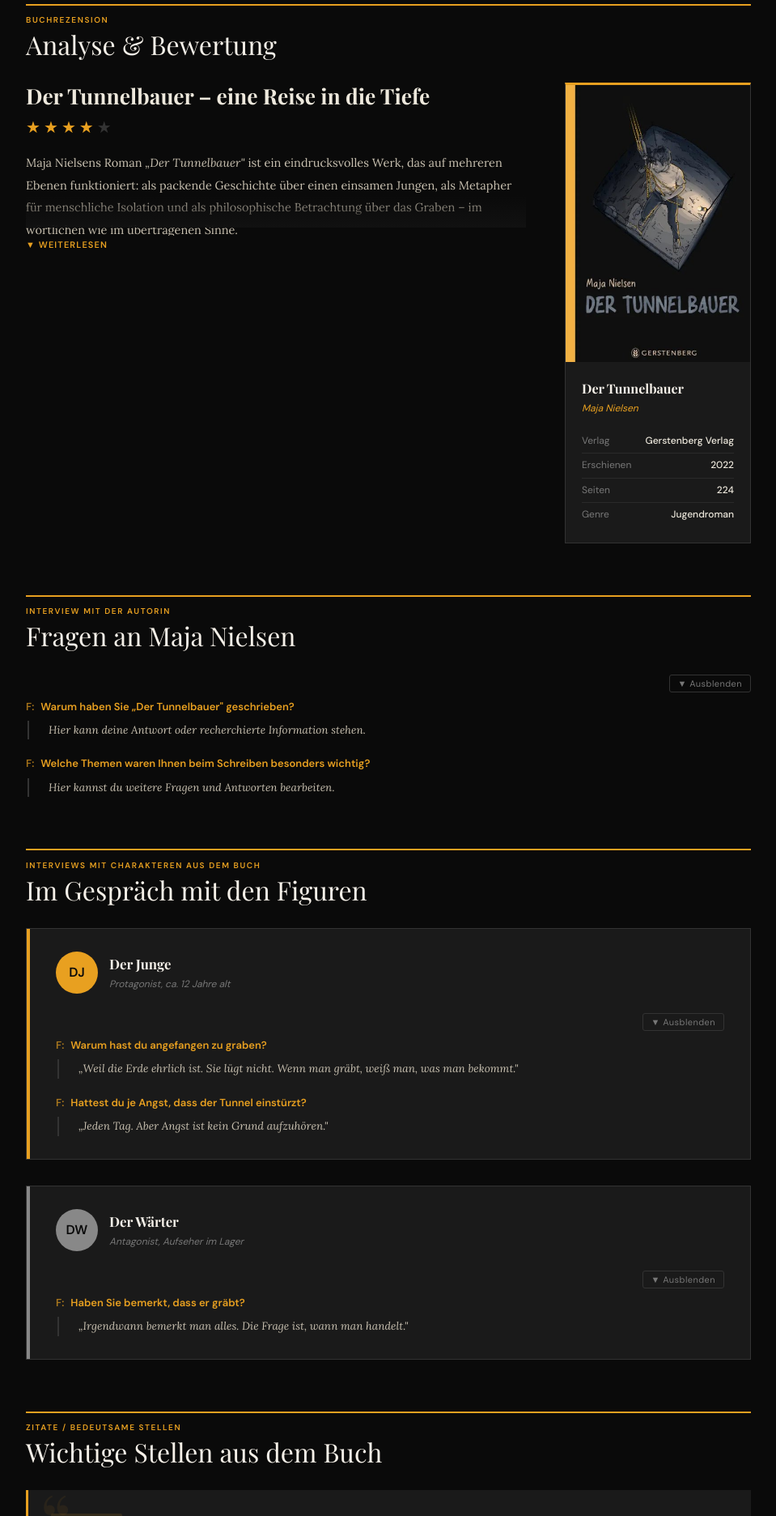
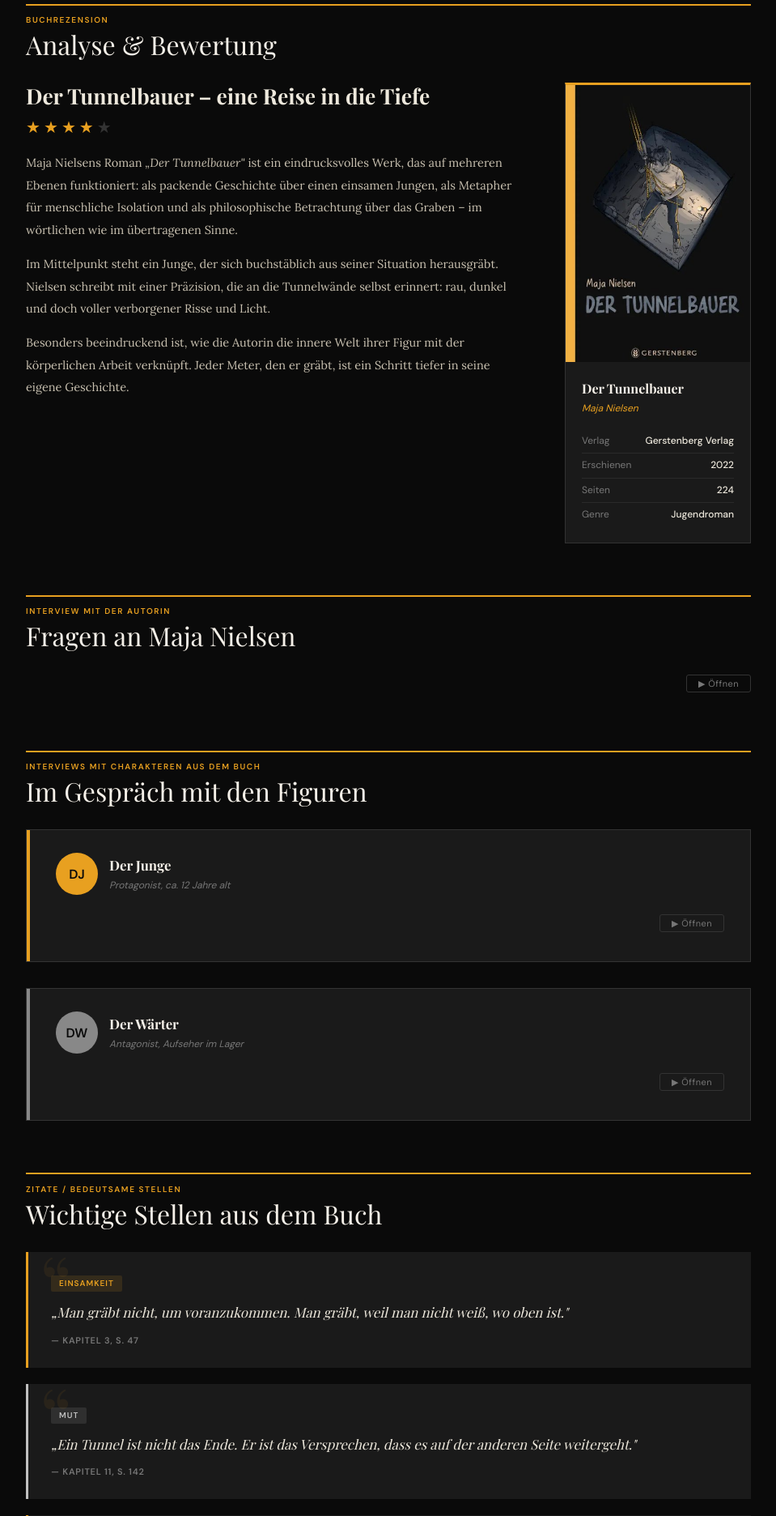
Before and after one commit to Cheremshas/Literaturzeitung_Der_Tunnelbauer, a Flask app: page /zeitung in a window 1280 px wide. Shown: the part 501-2373 px from the top of the page at 81% size, without its empty margins (160-1119 px from the left). Run offline with Flask 3, Linux system fonts and the light colour scheme; data comes from the database, SQL or seed files in the repository; data that the repository does not hold is empty; parts of the project's set-up code (start-up, migrations or seed data) failed here and were passed over; some web fonts are replaced.

Commit message:
Add files via upload

```diff
--- a/templates/index.html
+++ b/templates/index.html
@@ -1577,6 +1577,10 @@
     }
     .iv-collapsible.collapsed { max-height: 0; opacity: 0; }
 
+    /* Clickable header hint */
+    .iv-header-click:hover .interviewee-info h3 { color: var(--gold); }
+    .iv-expand-btn { min-width: 80px; text-align: center; }
+
     /* Fix: no ghost space below collapsed Weiterlesen */
     .rez-grid > div:first-child { align-self: start; min-height: 0; }
 
@@ -2024,9 +2019,9 @@
         </div>
 
         <div class="iv-toggle-row">
-            <button class="iv-toggle-btn" onclick="toggleAuthorInterview(this)">▼ Ausblenden</button>
+            <button class="iv-toggle-btn iv-expand-btn" onclick="toggleAuthorInterview(this)">▶ Öffnen</button>
         </div>
-        <div class="iv-collapsible" id="ivc-author">
+        <div class="iv-collapsible collapsed" id="ivc-author">
             <ul class="qa-list" id="author-qa-list"></ul>
             <button
                 class="add-btn"
@@ -3612,7 +3607,7 @@
                 <button class="action-btn del" data-action="delete">✕ Löschen</button>
             </div>
 
-            <div class="interviewee">
+            <div class="interviewee iv-header-click" onclick="toggleInterview('${iv.id}', this.closest('.interview-body').querySelector('.iv-expand-btn'))" style="cursor:pointer;" title="Klicken zum Öffnen">
                 <div class="avatar-wrap">
                     <div
                         class="avatar"
@@ -3631,10 +3626,10 @@
             </div>
 
             <div class="iv-toggle-row">
-                <button class="iv-toggle-btn" onclick="toggleInterview('${iv.id}', this)">▼ Ausblenden</button>
+                <button class="iv-toggle-btn iv-expand-btn" onclick="toggleInterview('${iv.id}', this)">▶ Öffnen</button>
             </div>
 
-            <div class="iv-collapsible" id="ivc-${iv.id}">
+            <div class="iv-collapsible collapsed" id="ivc-${iv.id}">
                 <ul class="qa-list" id="qal-${iv.id}">
                     ${(iv.qa || []).map(q => buildQAHtml(q)).join('')}
                 </ul>
@@ -4022,14 +4017,14 @@
     const panel = document.getElementById('ivc-' + id);
     if (!panel) return;
     const collapsed = panel.classList.toggle('collapsed');
-    btn.textContent = collapsed ? '▶ Einblenden' : '▼ Ausblenden';
+    btn.textContent = collapsed ? '▶ Öffnen' : '▼ Schließen';
 }
 
 function toggleAuthorInterview(btn) {
     const panel = document.getElementById('ivc-author');
     if (!panel) return;
     const collapsed = panel.classList.toggle('collapsed');
-    btn.textContent = collapsed ? '▶ Einblenden' : '▼ Ausblenden';
+    btn.textContent = collapsed ? '▶ Öffnen' : '▼ Schließen';
 }
 
 
@@ -4145,10 +4140,7 @@
 function applyTextCollapse() {
     // Target all prose/editable text blocks that aren't already wrapped
     const selectors = [
-        '.prose',
-        '[data-key]',
-        '.qa-answer',
-        '.qa-question',
+        '.prose p',
         '.zitat-text',
         '.thema-body',
         '.section-body',
```
Also changed, not shown: other parts of templates/index.html (+20 -29 lines).
